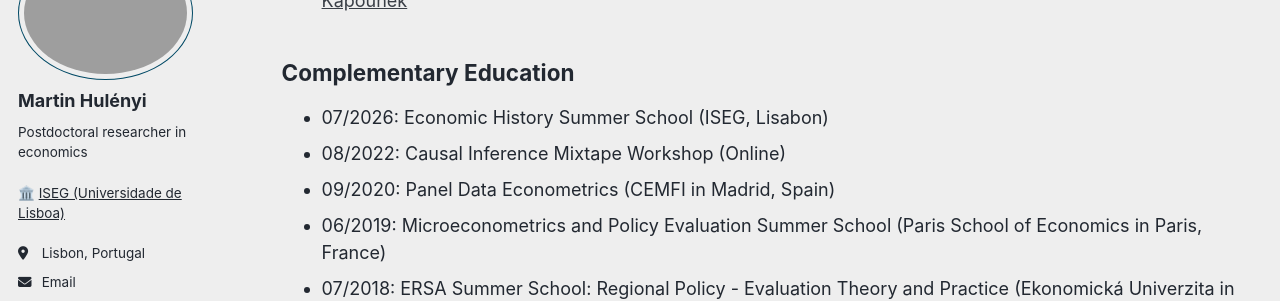
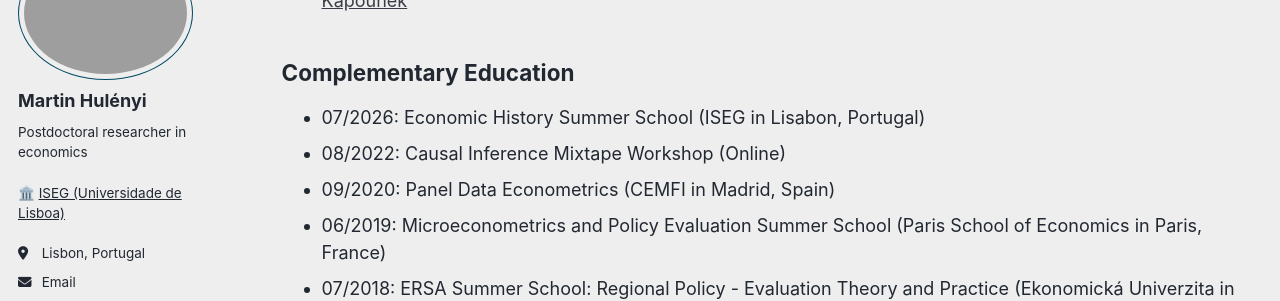
Before and after one commit to martinhulenyi/martinhulenyi.github.io, a Jekyll site: the page built from _pages/cv.md, in a window 1280 px wide and 900 px high, scrolled down 2082 px. Shown: the part 153-454 px from the top of the window. Built offline with Jekyll 4.4.1, drawn with Linux system fonts in a browser that asks for light colours; some web fonts are replaced.

Commit message:
Update cv.md

```diff
--- a/_pages/cv.md
+++ b/_pages/cv.md
@@ -78,7 +78,7 @@ redirect_from:
 * 11/2022: Visiting researcher at the Provozne ekonomicka fakulta (Mendelova univerzita); Sponsor: <a href="https://www.kapounek.cz/" target="_blank" rel="noopener">Svatoplouk Kapounek</a>
 
 ## **Complementary Education**
-* 07/2026: Economic History Summer School (ISEG, Lisabon)
+* 07/2026: Economic History Summer School (ISEG in Lisabon, Portugal)
 * 08/2022: Causal Inference Mixtape Workshop (Online)
 * 09/2020: Panel Data Econometrics (CEMFI in Madrid, Spain)
 * 06/2019: Microeconometrics and Policy Evaluation Summer School (Paris School of Economics in Paris, France)
```
